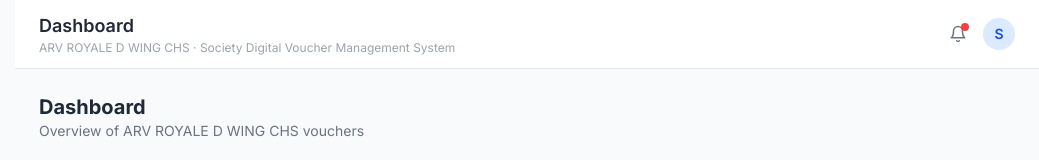
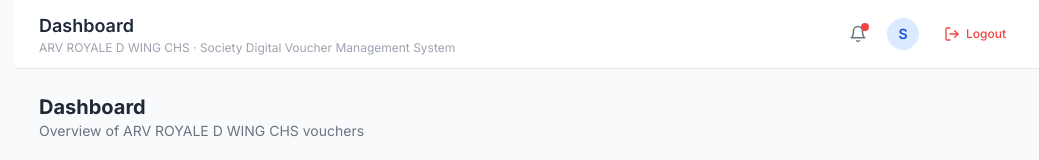
Before and after one commit to sachinbijwar-prog/arv-d-voucher-mgs, a React (Vite) app: page /#/ in a window 1280 px wide. Shown: the top 160 px of the page, without its empty margins (241-1280 px from the left). Built offline with nearby package versions, Linux system fonts and the light colour scheme; no server answers; sample sign-in values are in the browser's storage.

Commit message:
Added Logout button and final GitHub Pages fixes

```diff
--- a/src/layouts/Header.jsx
+++ b/src/layouts/Header.jsx
@@ -1,6 +1,6 @@
 import { useLocation } from 'react-router-dom'
 import { useAuth } from '../context/AuthContext'
-import { Menu, Bell } from 'lucide-react'
+import { Menu, Bell, LogOut } from 'lucide-react'
 
 const BREADCRUMBS = {
   '/':                'Dashboard',
@@ -13,7 +13,7 @@ const BREADCRUMBS = {
 }
 
 export default function Header({ onMenuClick }) {
-  const { user } = useAuth()
+  const { user, logout } = useAuth()
   const location = useLocation()
 
   const pathKey = Object.keys(BREADCRUMBS)
@@ -43,7 +43,7 @@ export default function Header({ onMenuClick }) {
       </div>
 
       {/* Right actions */}
-      <div className="flex items-center gap-2">
+      <div className="flex items-center gap-3">
         <button className="relative p-2 rounded-lg text-gray-500 hover:bg-gray-100 transition-colors">
           <Bell size={18} />
           <span className="absolute top-1.5 right-1.5 w-2 h-2 bg-red-500 rounded-full" />
@@ -52,13 +52,22 @@ export default function Header({ onMenuClick }) {
         {user?.picture
           ? <img src={user.picture} alt={user.name} className="w-8 h-8 rounded-full border-2 border-gray-200" />
           : (
-            <div className="w-8 h-8 rounded-full bg-primary-100 flex items-center justify-center">
+            <div className="w-8 h-8 rounded-full bg-primary-100 flex items-center justify-center" title={user?.name}>
               <span className="text-primary-700 font-semibold text-sm">
                 {user?.name?.charAt(0) || '?'}
               </span>
             </div>
           )
         }
+
+        <button
+          onClick={logout}
+          className="flex items-center gap-1.5 p-2 rounded-lg text-red-500 hover:bg-red-50 transition-colors ml-1 border border-transparent hover:border-red-100"
+          title="Logout"
+        >
+          <LogOut size={16} />
+          <span className="text-xs font-medium hidden sm:block">Logout</span>
+        </button>
       </div>
     </header>
   )
```
